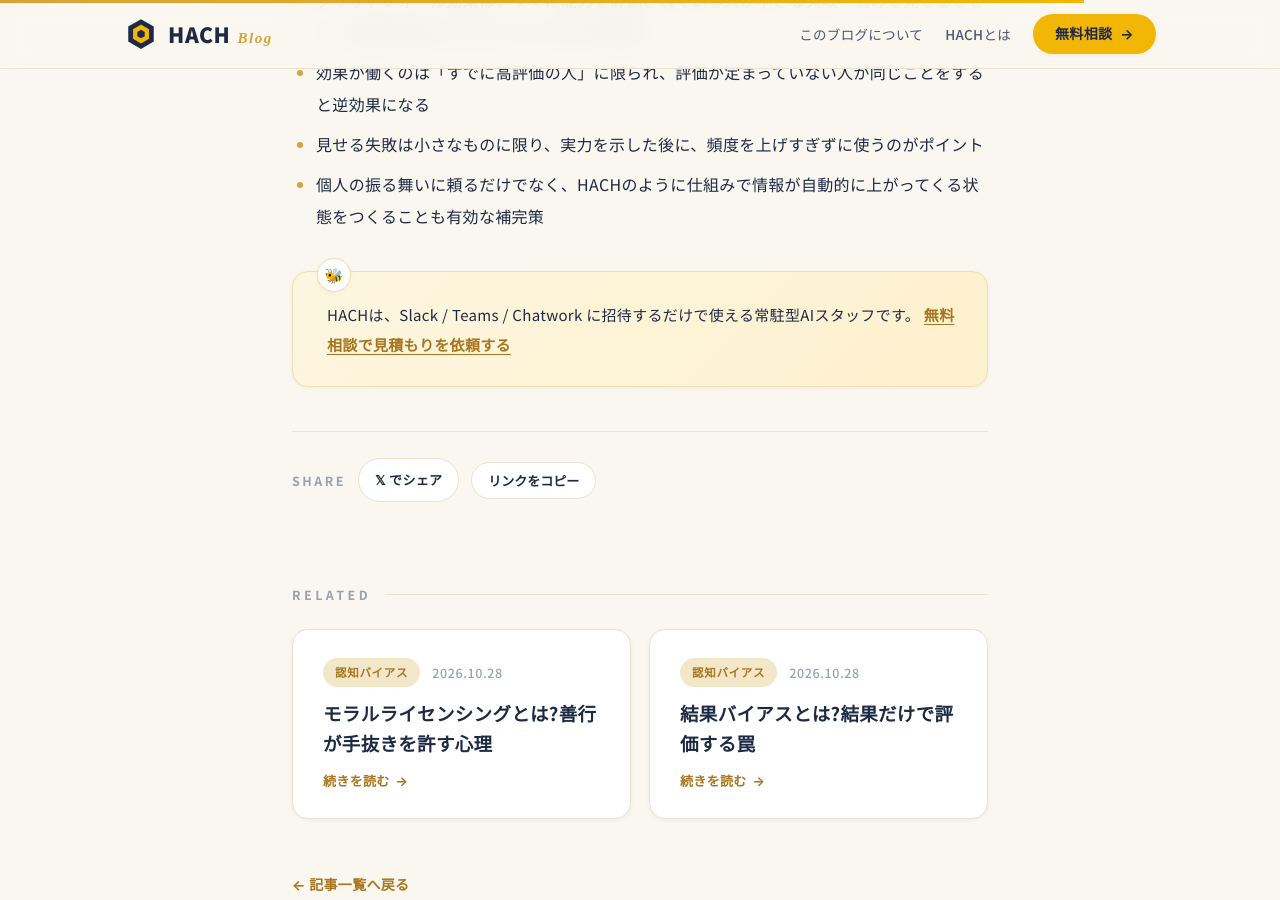
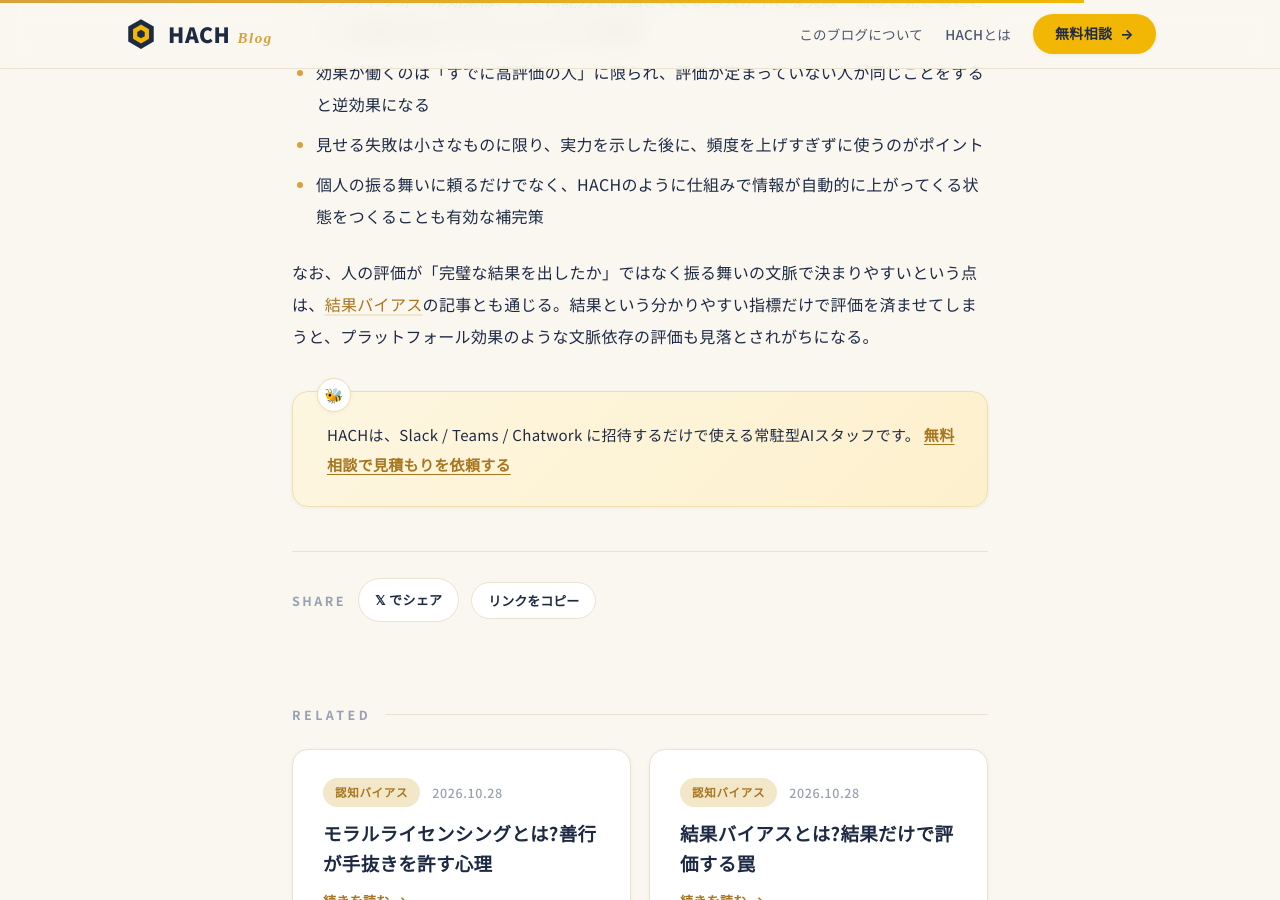
Before and after one commit to ismweb-ai/hach-blog, a Jekyll site: the page built from _posts/2026-10-15-pratfall-koka-kanzen-kyori-yowami-shinrai-fuan.md, in a window 1280 px wide and 900 px high, scrolled down 3633 px. Built offline with Jekyll 4.4.1, drawn with Linux system fonts in a browser that asks for light colours; some web fonts are replaced.

```diff
--- a/_posts/2026-10-15-pratfall-koka-kanzen-kyori-yowami-shinrai-fuan.md
+++ b/_posts/2026-10-15-pratfall-koka-kanzen-kyori-yowami-shinrai-fuan.md
@@ -56,5 +56,7 @@ HACHは、Slack / Microsoft Teams / Chatwork / LINE WORKS に招待するだけ
 - 見せる失敗は小さなものに限り、実力を示した後に、頻度を上げすぎずに使うのがポイント
 - 個人の振る舞いに頼るだけでなく、HACHのように仕組みで情報が自動的に上がってくる状態をつくることも有効な補完策
 
+なお、人の評価が「完璧な結果を出したか」ではなく振る舞いの文脈で決まりやすいという点は、[結果バイアス](/2026/10/kekka-bias-outcome-bias-kekkaron-process-hyouka-fuan/)の記事とも通じる。結果という分かりやすい指標だけで評価を済ませてしまうと、プラットフォール効果のような文脈依存の評価も見落とされがちになる。
+
 > HACHは、Slack / Teams / Chatwork に招待するだけで使える常駐型AIスタッフです。
 > [無料相談で見積もりを依頼する](https://hach.work/contact.html?type=consult&utm_source=blog&utm_medium=article&utm_campaign=hach-promo)
```
Also changed, not shown: _posts/2026-10-02-dunning-kruger-koka-jishin-kajou-hyouka-zure-fuan.md (+2 -0 lines).
